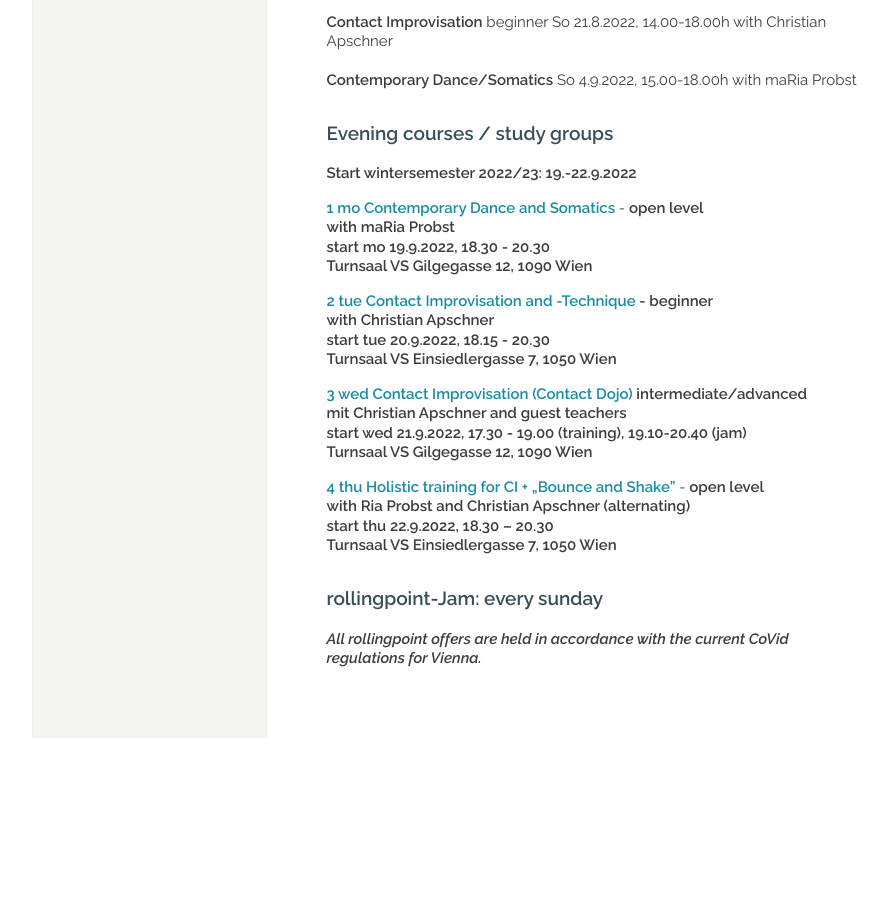
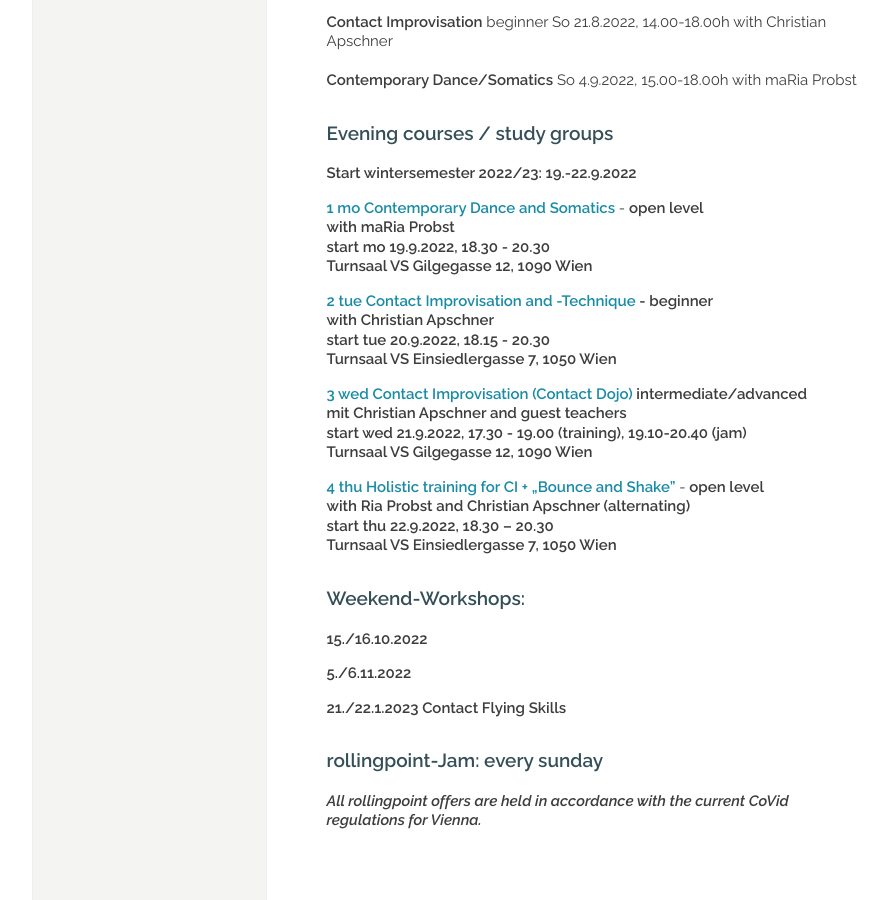
Before and after one commit to manulari/rollingpointat, a Jekyll site: the page built from _pages_en/en.md, in a window 1280 px wide and 900 px high, scrolled down 1177 px. Shown: the whole window, without its empty margins (152-1040 px from the left). Built offline with Jekyll 4.4.1, drawn with Linux system fonts in a browser that asks for light colours; comment, search, counter and statistics services are not loaded; before the commit the page ends 1915 px from its top, so only the background shows below that.

Commit message:
Update page (en) “en”

```diff
--- a/_pages_en/en.md
+++ b/_pages_en/en.md
@@ -28,8 +28,6 @@ other_lang: /
 \
 **Contemporary Dance/Somatics** So 4.9.2022, 15.00-18.00h with maRia Probst
 
-
-
 ### Evening courses / study groups
 
 **Start wintersemester 2022/23: 19.-22.9.2022**
@@ -54,7 +52,13 @@ other_lang: /
 **start thu 22.9.2022, 18.30 – 20.30**\
 **Turnsaal VS Einsiedlergasse 7, 1050 Wien**
 
+### Weekend-Workshops:
 
+**15./16.10.2022**
+
+**5./6.11.2022**
+
+**21./22.1.2023 Contact Flying Skills**
 
 ### **rollingpoint-Jam: every sunday**
 
```
